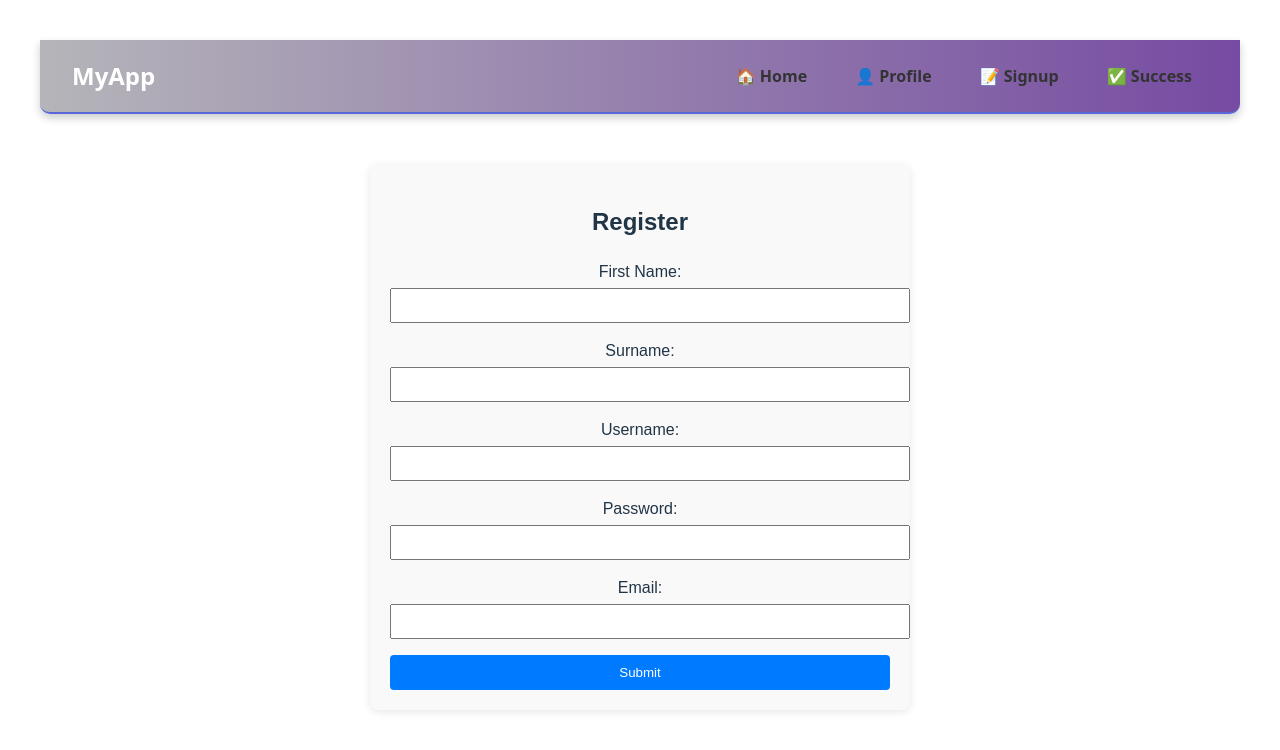
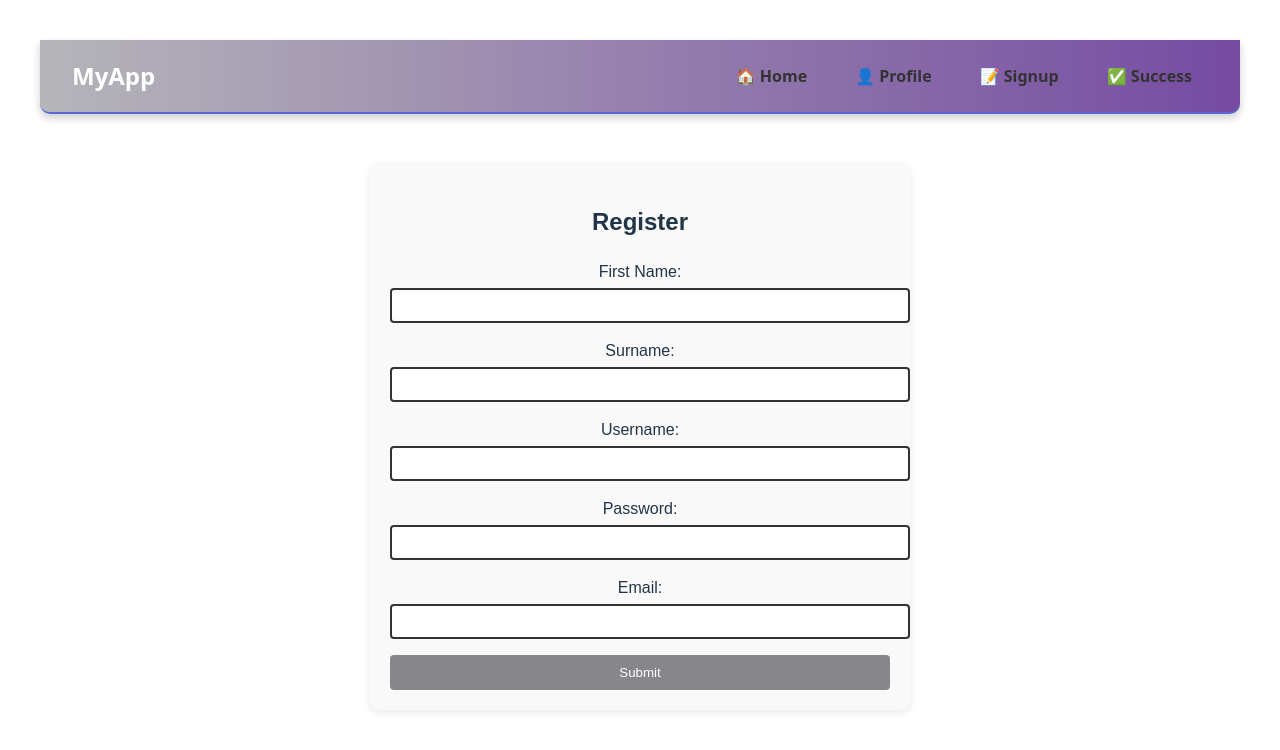
Before and after one commit to 20207722-bantigue/aptech1-midterm-exam, a React (Vite) app: page /Signup in a window 1280 px wide. Shown: the top 750 px of the page. Built offline with nearby package versions, Linux system fonts and the light colour scheme.

Commit message:
Implemented error handling and UX

```diff
--- a/src/pages/Signup.jsx
+++ b/src/pages/Signup.jsx
@@ -57,30 +57,30 @@ const Signup = ({addUser}) => {
             <form onSubmit={onSubmit}>
                 <div style={{ marginBottom: "16px" }}>
                     <label>First Name:</label>
-                    <input type="text" name="FirstName" value={formData.FirstName} onChange={onChange} style={{ width: "100%", padding: "8px", marginTop: "4px" }} />
+                    <input type="text" name="FirstName" value={formData.FirstName} onChange={onChange} style={{ width: "100%", padding: "8px", marginTop: "4px", border: errors.FirstName ? "2px solid red" : "2px solid #333", borderRadius: "4px" }} />
                     {errors.FirstName && <span style={{ color: "red", fontSize: "14px" }}>{errors.FirstName}</span>}
                 </div>
                 <div style={{ marginBottom: "16px" }}>
                     <label>Surname:</label>
-                    <input type="text" name="Surname" value={formData.Surname} onChange={onChange} style={{ width: "100%", padding: "8px", marginTop: "4px" }} />
+                    <input type="text" name="Surname" value={formData.Surname} onChange={onChange} style={{ width: "100%", padding: "8px", marginTop: "4px", border: errors.Surname ? "2px solid red" : "2px solid #333", borderRadius: "4px" }} />
                     {errors.Surname && <span style={{ color: "red", fontSize: "14px" }}>{errors.Surname}</span>}
                 </div>
                 <div style={{ marginBottom: "16px" }}>
                     <label>Username:</label>
-                    <input type="text" name="Username" value={formData.Username} onChange={onChange} style={{ width: "100%", padding: "8px", marginTop: "4px" }} />
+                    <input type="text" name="Username" value={formData.Username} onChange={onChange} style={{ width: "100%", padding: "8px", marginTop: "4px", border: errors.Username ? "2px solid red" : "2px solid #333", borderRadius: "4px" }} />
                     {errors.Username && <span style={{ color: "red", fontSize: "14px" }}>{errors.Username}</span>}
                 </div>
                 <div style={{ marginBottom: "16px" }}>
                     <label>Password:</label>
-                    <input type="password" name="Password" value={formData.Password} onChange={onChange} style={{ width: "100%", padding: "8px", marginTop: "4px" }} />
+                    <input type="password" name="Password" value={formData.Password} onChange={onChange} style={{ width: "100%", padding: "8px", marginTop: "4px", border: errors.Password ? "2px solid red" : "2px solid #333", borderRadius: "4px" }} />
                     {errors.Password && <span style={{ color: "red", fontSize: "14px" }}>{errors.Password}</span>}
                 </div>
                 <div style={{ marginBottom: "16px" }}>
                     <label>Email:</label>
-                    <input type="email" name="Email" value={formData.Email} onChange={onChange} style={{ width: "100%", padding: "8px", marginTop: "4px" }} />
+                    <input type="email" name="Email" value={formData.Email} onChange={onChange} style={{ width: "100%", padding: "8px", marginTop: "4px", border: errors.Email ? "2px solid red" : "2px solid #333", borderRadius: "4px" }} />
                     {errors.Email && <span style={{ color: "red", fontSize: "14px" }}>{errors.Email}</span>}
                 </div>
-                <button type="submit" style={{ width: "100%", padding: "10px", backgroundColor: "#007bff", color: "#fff", border: "none", borderRadius: "4px", cursor: "pointer" }}>
+                <button type="submit" disabled={!isFormValid()} style={{ width: "100%", padding: "10px", backgroundColor: isFormValid() ? "#007bff" : "#87878b", color: "#fff", border: "none", borderRadius: "4px", cursor: isFormValid() ? "pointer" : "not-allowed" }}>
                     Submit
                 </button>
             </form>
```
